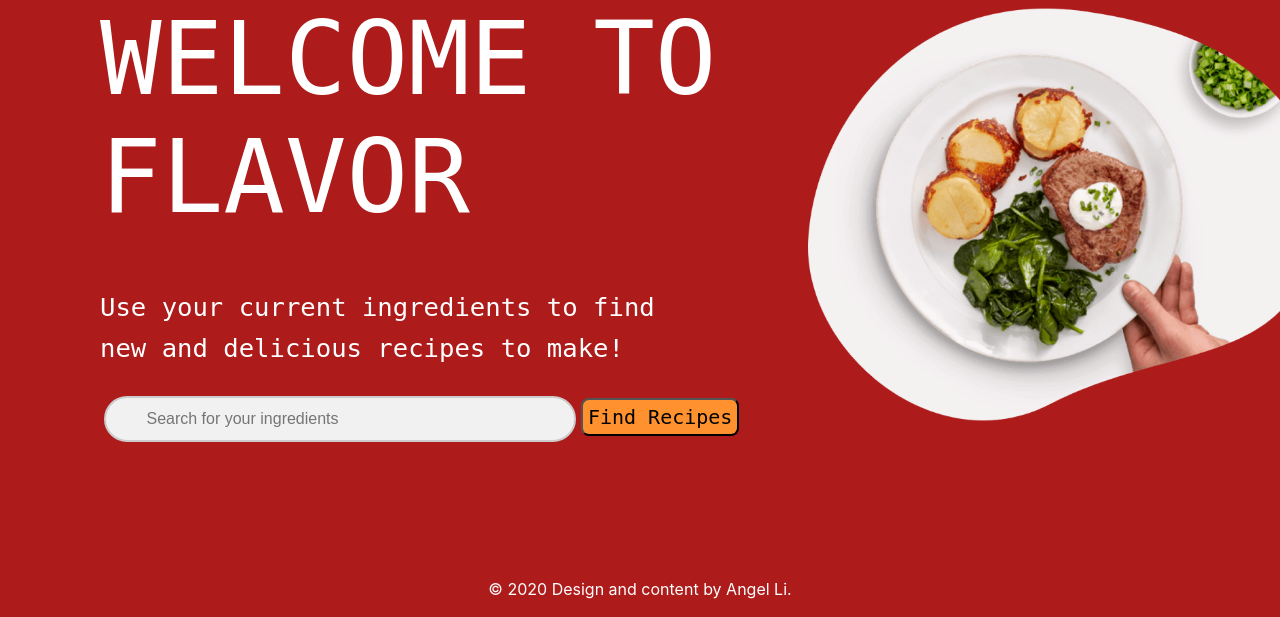
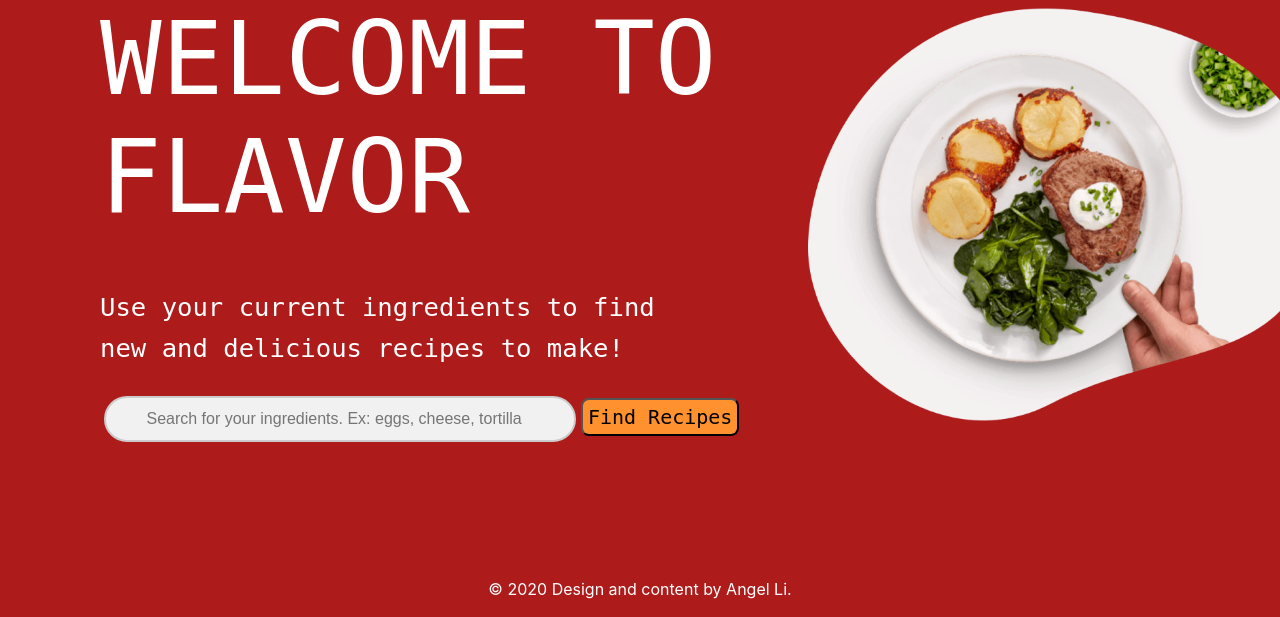
Before and after one commit to Axgel/flavor, a Flask app: page / in a window 1280 px wide. Shown: the part 183-800 px from the top of the page. Run offline with Flask 2, Linux system fonts and the light colour scheme; some libraries are stand-ins or nearby versions.

Commit message:
Update index.html

```diff
--- a/templates/index.html
+++ b/templates/index.html
@@ -18,10 +18,9 @@
             <div style="padding-left: 100px"><br></div>
             <div>
                 <label for="myInput"></label>
-                <input class="input1" id="myInput"  type="text" name="recipes" placeholder="Search for your ingredients">
+                <input class="input1" id="myInput"  type="text" name="recipes" placeholder="Search for your ingredients. Ex: eggs, cheese, tortilla">
                 <button style="top:200px" class="submitBut" type="submit">Find Recipes</button>
             </div>
         </form>
     </div>
-
 {% endblock %}
```
